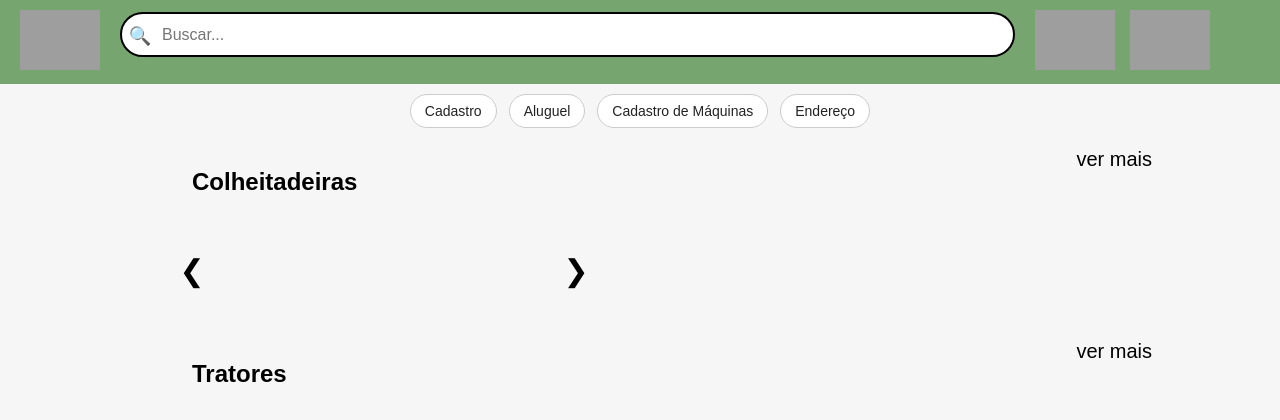
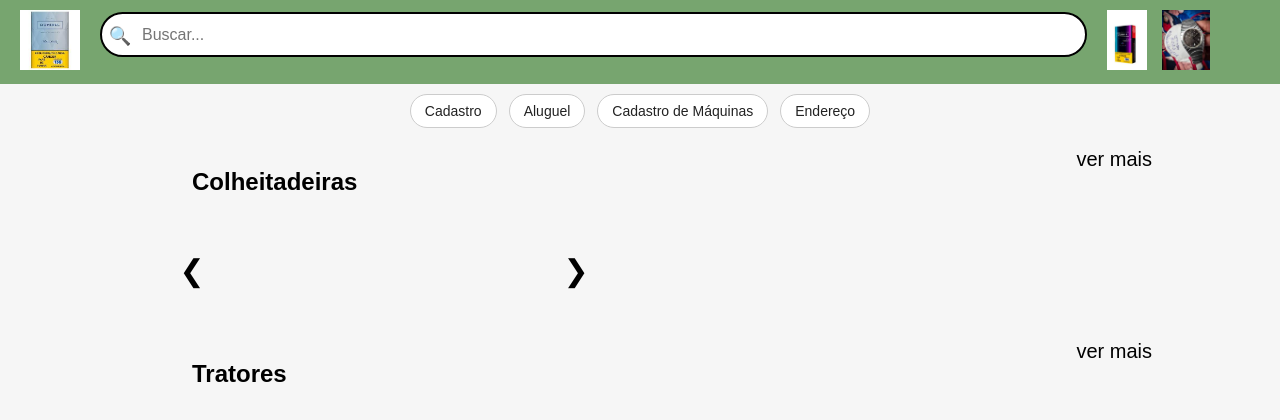
Before and after one commit to MuriloJochkeck/Projeto-Integrador-Grupo-1, a Flask app: page / in a window 1280 px wide. Shown: the top 420 px of the page. Run offline with Flask 3, Linux system fonts and the light colour scheme; data that the repository does not hold is empty; some libraries are stand-ins or nearby versions; grey boxes are pictures that could not be loaded.

Commit message:
ajustes finos na resposnsividade

```diff
--- a/static/style.css
+++ b/static/style.css
@@ -382,6 +382,11 @@ body {
 
   .logo img {
     height: 50px;
+    margin-right: 0rem;
+  }
+
+  #img_header{
+    margin-left: 2rem;
   }
 
   .search-bar {
@@ -398,6 +403,8 @@ body {
   .icons img {
     height: 50px;
   }
+
+
 
   .section-header h2 {
     font-size: 1.3em;
@@ -2698,7 +2705,6 @@ s .filtros button {
     padding: 10px 20px;
     font-size: 0.9em;
     min-width: 120px;
-    min-height: 40px; /* Garante área de toque adequada */
   }
 
   .footer-copy {
--- a/templates/index.html
+++ b/templates/index.html
@@ -9,7 +9,7 @@
 <body>
     <header class="top-header">
         <div class="logo">
-            <a href="{{ url_for('index') }}"><img src="../static/media/login/logo.png" alt="Logo"></a>
+            <a href="{{ url_for('index') }}"><img src="../static/imgs/download.jfif" alt="Logo"></a>
         </div>
 
         <div class="search-bar">
@@ -18,8 +18,8 @@
         </div>
 
         <div class="icons">
-            <a href="{{ url_for('carrinho') }}"><img src="../static/media/login/carrinho.png" alt="Carrinho"></a>
-            <a href="{{ url_for('login') }}"><img src="../static/media/login/7407992-pessoa-icone-cliente-simbolo-vetor-removebg-preview.png" alt=""></a>
+            <a id="img_header" href="{{ url_for('carrinho') }}"><img src="../static/imgs/download (2).jfif" alt="Carrinho"></a>
+            <a  href="{{ url_for('login') }}"><img src="../static/imgs/download (1).jfif" alt=""></a>
         </div>
     </header>
 
--- a/templates/pages/carrinho.html
+++ b/templates/pages/carrinho.html
@@ -8,7 +8,7 @@
 <body>
   <header class="top-header">
       <div class="logo">
-          <a href="{{ url_for('index') }}"><img src="{{ url_for('static', filename='media/login/logo.png') }}" alt="Logo"></a>
+            <a href="{{ url_for('index') }}"><img src="../static/imgs/download.jfif" alt="Logo"></a>
       </div>
 
       <div class="search-bar">
@@ -18,7 +18,7 @@
 
       <div class="icons">
           <a href="{{ url_for('login') }}">
-              <img class="user-icon" src="{{ url_for('static', filename='media/login/7407992-pessoa-icone-cliente-simbolo-vetor-removebg-preview.png') }}" alt="Entrar">
+            <a href="{{ url_for('index') }}"><img src="../static/imgs/download.jfif" alt="Logo"></a>
           </a>
       </div>
   </header>
```
Also changed, not shown: static/imgs/download (1).jfif (added), static/imgs/download (2).jfif (added), static/imgs/download.jfif (added).
